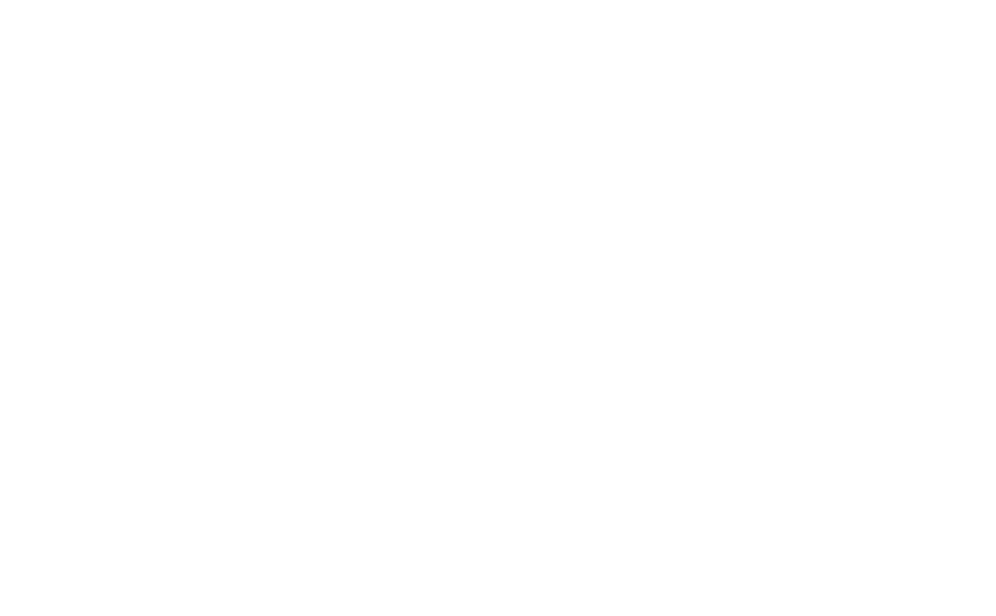
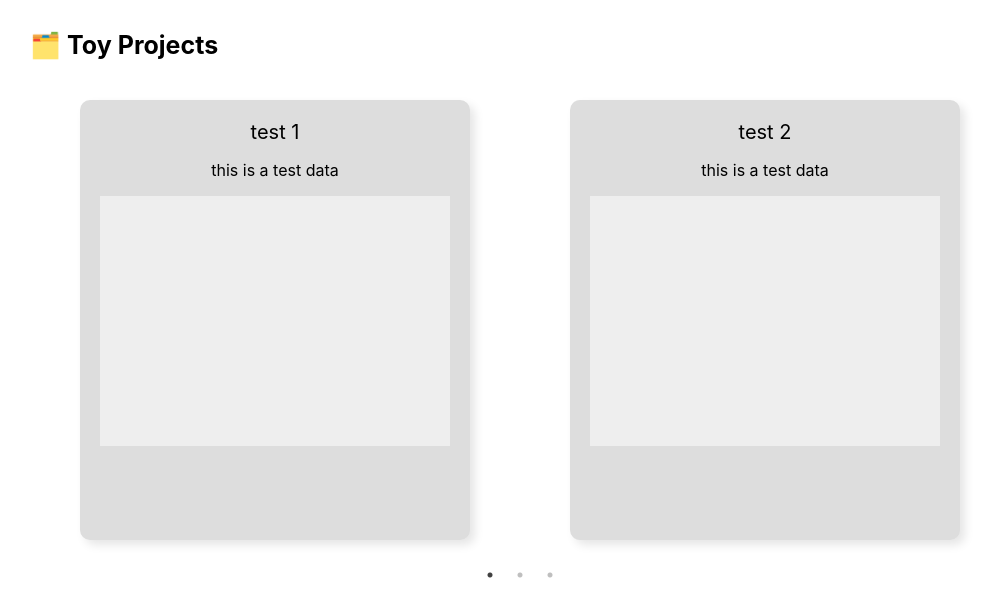
Before and after one commit to kimseryeong/portfolio-migration, a React (Create React App) app: page / in a window 1280 px wide. Shown: the top 616 px of the page, without its empty margins (120-1116 px from the left). Built offline with nearby package versions, Linux system fonts and the light colour scheme.

Commit message:
feat: 프로젝트 테스트 기능 구현중

```diff
--- a/package.json
+++ b/package.json
@@ -15,6 +15,8 @@
     "react-dom": "^19.0.0",
     "react-icons": "^5.5.0",
     "react-scripts": "5.0.1",
+    "react-slick": "^0.30.3",
+    "slick-carousel": "^1.8.1",
     "styled-components": "^6.1.15",
     "typescript": "^4.9.5",
     "web-vitals": "^2.1.4"
@@ -42,5 +44,8 @@
       "last 1 firefox version",
       "last 1 safari version"
     ]
+  },
+  "devDependencies": {
+    "@types/react-slick": "^0.23.13"
   }
 }
--- /dev/null
+++ b/public/data/projects.json
@@ -0,0 +1,17 @@
+[
+    {
+        "title": "test 1"
+        , "type": "solo"
+        , "description": "this is a test data"
+    }
+    ,{
+        "title": "test 2"
+        , "type": "solo"
+        , "description": "this is a test data"
+    }
+    ,{
+        "title": "test 3"
+        , "type": "solo"
+        , "description": "this is a test data"
+    }
+]
--- a/src/App.tsx
+++ b/src/App.tsx
@@ -1,11 +1,12 @@
 import React from 'react';
 import logo from '../public/img/mino.svg';
 import './App.css';
+import { Projects } from './components/Projects';
 
 function App() {
   return (
     <div className="App">
-
+      <Projects />
     </div>
   );
 }
--- /dev/null
+++ b/src/Model/TypeProjects.tsx
@@ -0,0 +1,5 @@
+export type ProjectProps = {
+    title: string;
+    type: string;
+    description: string;
+}
--- a/src/components/Projects.tsx
+++ b/src/components/Projects.tsx
@@ -1,7 +1,25 @@
-import React from "react"
+import React from "react";
+import styled from "styled-components";
+import { Slick } from "./Projects/Slick";
+import { Title } from "./common/Title";
+
+
+
+const PjtContainer = styled.div`
+    margin: 30px 150px;
+
+    @media (max-width: 768px) {
+        margin: 30px 100px;
+    }
+
+`;
+
 
 export const Projects: React.FC = () => {
     return (
-        <></>
+        <PjtContainer>
+            <Title text = {"🗂️ Toy Projects"} />
+            <Slick />
+        </PjtContainer>
     )
 }
--- /dev/null
+++ b/src/components/Projects/Slick.tsx
@@ -0,0 +1,66 @@
+import React, { useEffect, useState } from "react";
+import styled from 'styled-components';
+import Slider from "react-slick";
+import "slick-carousel/slick/slick.css";
+import "slick-carousel/slick/slick-theme.css";
+import { ProjectProps } from "../../Model/TypeProjects";
+import { SlideItem } from "./SlideItem";
+
+const StyledSlider = styled(Slider)`
+  .slick-slide div{
+    outline: none;
+  }
+`;
+
+const settings = {
+    dots: true,
+    infinite: true,
+    speed: 100,
+    slidesToShow: 2,
+    slidesToScroll: 1,
+    responsive: [
+      {
+        breakpoint: 1200, // 화면 너비가 768px 이하일 때
+        settings: {
+          slidesToShow: 1, // 1개만 표시
+        },
+      },
+      {
+        breakpoint: 480, // 480px 이하 (스마트폰)
+        settings: {
+          slidesToShow: 1, // 1개 표시
+          dots: false, // 하단 dot 없애기 (선택 사항)
+        },
+      },
+    ],
+};
+
+
+export const Slick: React.FC = () => {
+    const [projects, setProjects] = useState<ProjectProps[]>([]);
+    const [isFetched, setIsFetched] = useState(false);
+
+    useEffect(() => {
+      fetch("/data/projects.json")
+        .then((response) => response.json())
+        .then((data) => {
+          setProjects(data);
+          setIsFetched(true);
+        })
+        .catch((error) => console.log("Error fetching projects.json", error))
+    }, [isFetched]);
+
+
+    return (
+        <div>
+          <StyledSlider {...settings}>
+            { projects.map((pjt) => (
+              <SlideItem
+                title={pjt.title}
+                type={pjt.type}
+                description={pjt.description}/>
+            )) }
+          </StyledSlider>
+        </div>
+    );
+}
--- /dev/null
+++ b/src/components/Projects/SlideItem.tsx
@@ -0,0 +1,43 @@
+import React from "react";
+import styled from "styled-components";
+import { ProjectProps } from "../../Model/TypeProjects";
+
+const ProjectContainer = styled.div`
+    justify-content: center;
+    align-items: center;
+    height: 100px;
+    background: #ddd;
+    border-radius: 10px;
+    margin: 20px 50px;
+    padding: 20px;
+    height: 400px;
+    box-shadow: 5px 5px 10px rgb(0,0,0,0.1);
+`;
+
+const SlideTitle = styled.span`
+    margin: 10px 0;
+    font-size: 20px;
+    font-weight: 400;
+`;
+
+const Desc = styled.p`
+
+`;
+
+const ImgDiv = styled.div`
+    width: 100%;
+    height: 250px;
+    background-color: #eee;
+`;
+
+export const SlideItem:React.FC<ProjectProps> = ( {title, type, description} ) => {
+    return (
+        <ProjectContainer>
+            <SlideTitle>{ title }</SlideTitle>
+            <Desc>
+                { description }
+            </Desc>
+            <ImgDiv></ImgDiv>
+        </ProjectContainer>
+    );
+}
--- /dev/null
+++ b/src/components/common/Title.tsx
@@ -0,0 +1,28 @@
+import React from "react";
+import styled from "styled-components";
+
+type TitleProps = {
+    text: string;
+}
+
+const StyledTitle  = styled.div`
+    text-align: left;
+    margin: 20px 0;
+`;
+
+const StyledText = styled.span`
+    font-size: 25px;
+    font-weight: 700;
+    display: inline-block;
+`;
+
+
+
+export const Title:React.FC<TitleProps> = ({ text }) => {
+    return (
+        <StyledTitle>
+            <StyledText >{ text }</StyledText>
+        </StyledTitle>
+
+    );
+}
```
Also changed, not shown: 1 other file (tests, documents, lock files or other folders).
